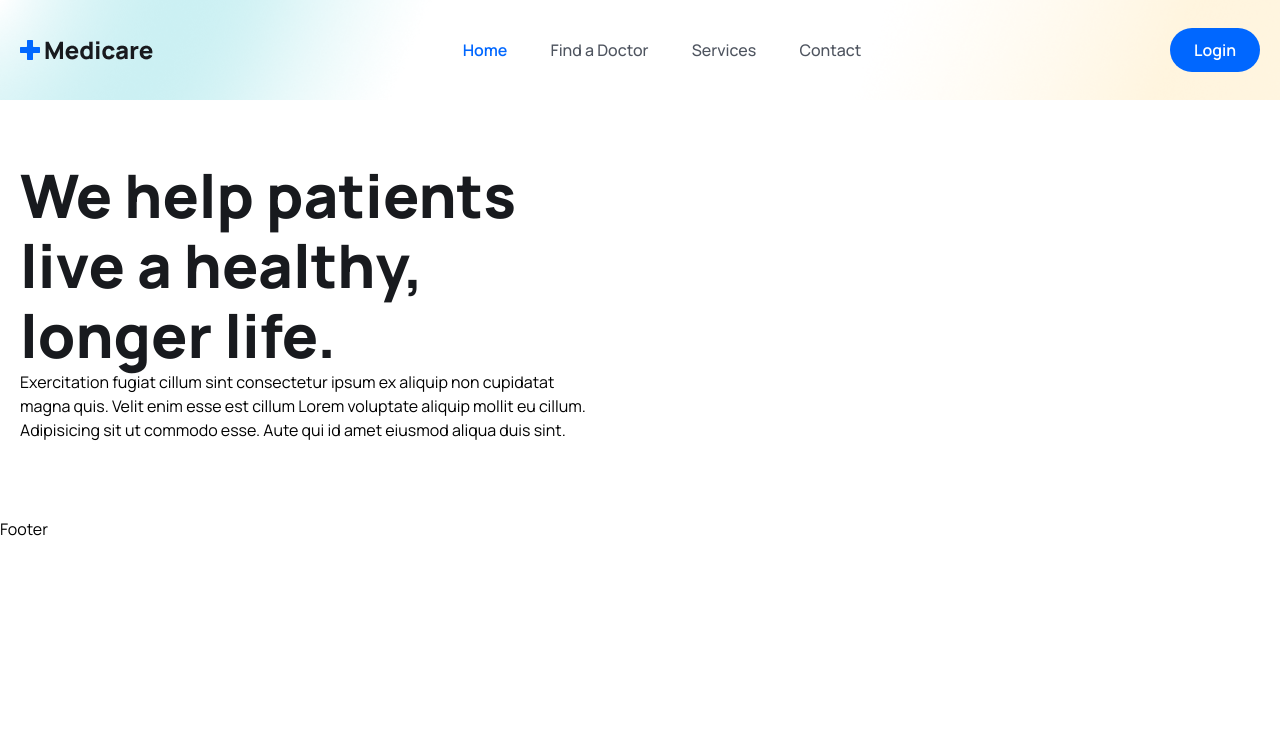
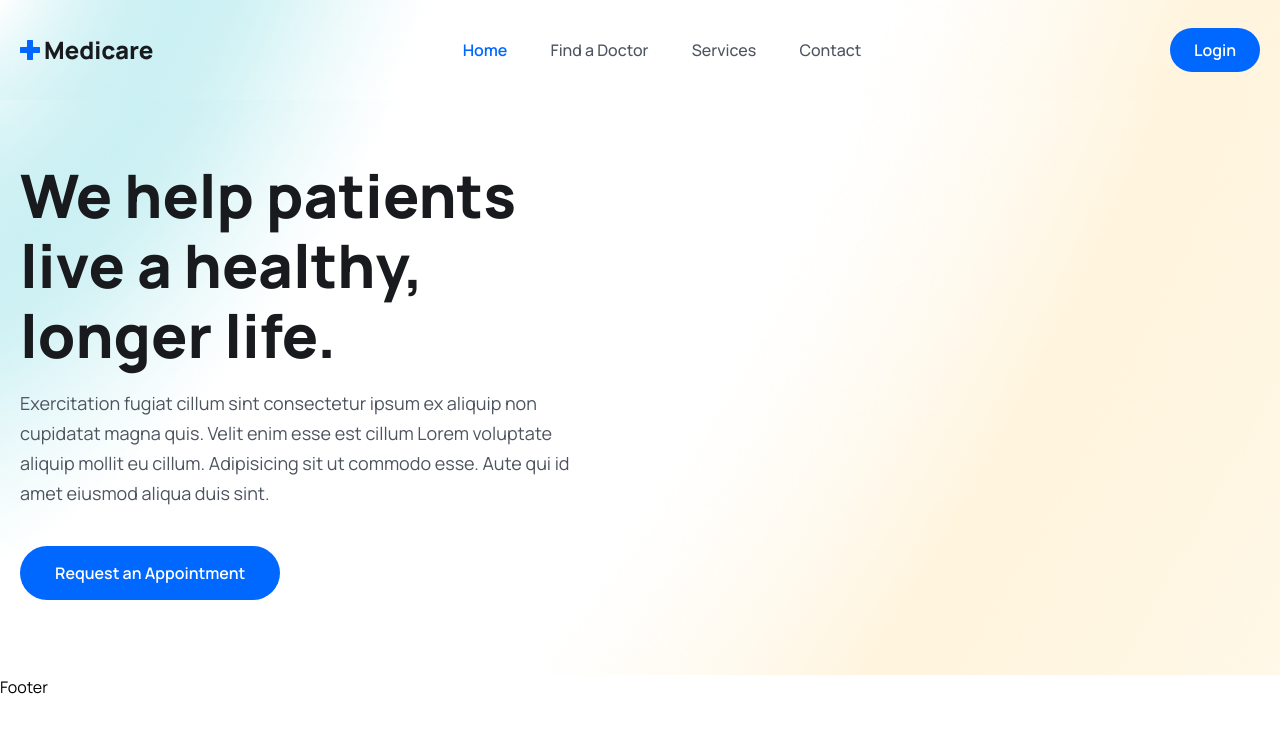
Before and after one commit to MacSmitty8/MERN-Medicare-Booking, a React (Vite) app in the folder frontend/: page /home in a window 1280 px wide. Shown: the top 732 px of the page. Built offline with nearby package versions, Linux system fonts and the light colour scheme.

Commit message:
Added background styling to the home component and fixed styling errors.

```diff
--- a/frontend/src/index.css
+++ b/frontend/src/index.css
@@ -13,17 +13,20 @@
         @apply max-w-full w-[1440px] px-5 mx-auto
     }
     .btn{
-        @apply bg-primaryColor py-[15px] px-[35px] rounded- [50px] text-white font-[600] mt-[38px]
+        @apply bg-primaryColor py-[15px] px-[35px] rounded-[50px] text-white font-[600] mt-[38px]
 
     }
     .heading{
         @apply text-[44px] leading-[54px] font-[700] text-headingColor
     }
     .text_para{
-       @apply text-[18px] leading-[30px] font-[400] text-textColor mt[18px]
+       @apply text-[18px] leading-[30px] font-[400] text-textColor mt-[18px]
     }
     .header{
         @apply bg-[url('./assets/images/mask.png')] bg-no-repeat bg-center bg-cover w-full h-[100px] leading-[100px]
+    }
+    .hero_section{
+        @apply bg-[url('./assets/images/hero-bg.png')] bg-no-repeat bg-center bg-cover;
     }
 }
 
--- a/frontend/src/pages/Home.jsx
+++ b/frontend/src/pages/Home.jsx
@@ -12,7 +12,11 @@ const Home = () => {
               <div className='lg:w-[570px]'>
               <h1 className='text-[36px] leading-[46px] text-headingColor font-[800] md:text-[60px]
               md:leading-[70px]'>We help patients live a healthy, longer life.</h1>
-              <p>Exercitation fugiat cillum sint consectetur ipsum ex aliquip non cupidatat magna quis. Velit enim esse est cillum Lorem voluptate aliquip mollit eu cillum. Adipisicing sit ut commodo esse. Aute qui id amet eiusmod aliqua duis sint.</p>
+              <p className='text_para'>Exercitation fugiat cillum sint consectetur ipsum ex aliquip non cupidatat magna quis.
+              Velit enim esse est cillum Lorem voluptate aliquip mollit eu cillum.
+              Adipisicing sit ut commodo esse.
+              Aute qui id amet eiusmod aliqua duis sint.</p>
+              <button className='btn'>Request an Appointment</button>
               </div>
             </div>
 
```
